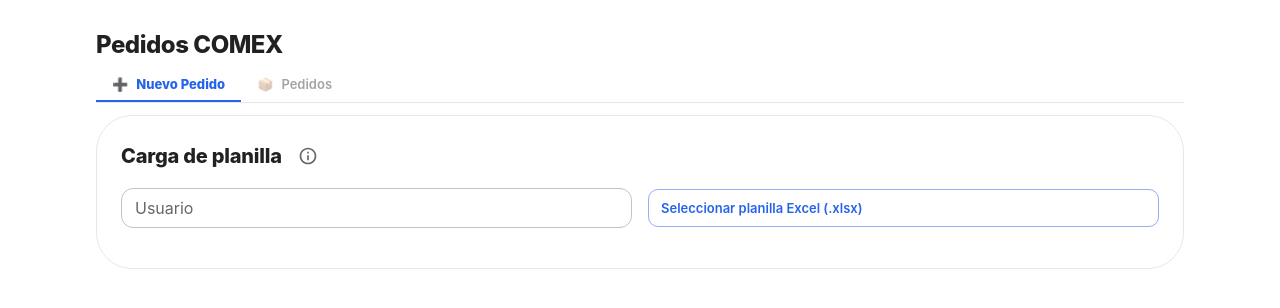
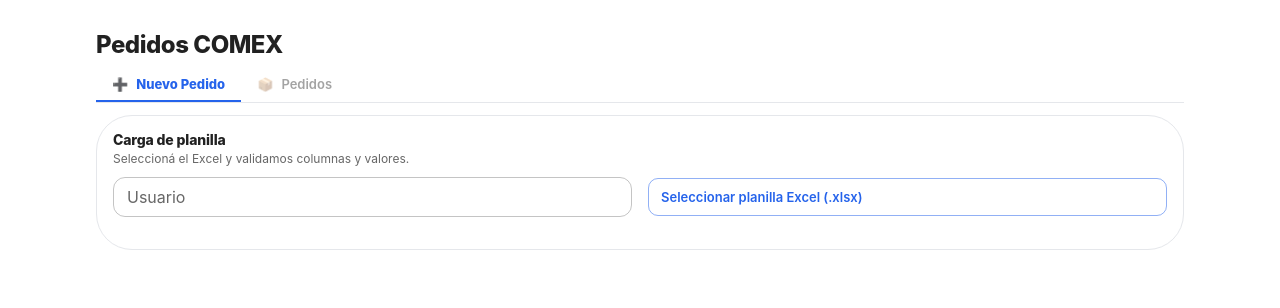
Before and after one commit to brandatta/comex-vicomx, a React (Vite) app in the folder client/: page / in a window 1280 px wide. Shown: the top 308 px of the page. Built offline with nearby package versions, Linux system fonts and the light colour scheme.

Commit message:
Update SectionCard.jsx

```diff
--- a/client/src/components/SectionCard.jsx
+++ b/client/src/components/SectionCard.jsx
@@ -1,39 +1,50 @@
 import { Paper, Box, Typography } from "@mui/material";
-import InfoTip from "./InfoTip.jsx";
 
-export default function SectionCard({ title, subtitle, children }) {
+export default function SectionCard({ title, subtitle, footer, children }) {
   return (
     <Paper
       elevation={0}
       sx={{
-        p: 3,
-        mb: 3,
+        p: 2,            // más compacto
+        mb: 2,
         border: "1px solid #e5e7eb",
         borderRadius: 3,
         backgroundColor: "#ffffff",
       }}
     >
       {(title || subtitle) && (
-        <Box
-          display="flex"
-          alignItems="center"
-          gap={1}
-          mb={2}
-        >
+        <Box mb={1.25}>
           {title && (
             <Typography
               variant="h6"
-              sx={{ fontWeight: 800, letterSpacing: "-0.01em" }}
+              sx={{
+                fontWeight: 800,
+                letterSpacing: "-0.01em",
+                fontSize: 14,
+                lineHeight: 1.2,
+              }}
             >
               {title}
             </Typography>
           )}
-
-          {subtitle ? <InfoTip title={subtitle} /> : null}
+          {subtitle && (
+            <Typography
+              variant="body2"
+              sx={{ color: "text.secondary", mt: 0.25, fontSize: 12, lineHeight: 1.35 }}
+            >
+              {subtitle}
+            </Typography>
+          )}
         </Box>
       )}
 
       {children}
+
+      {footer ? (
+        <Box mt={1.25} display="flex" justifyContent="flex-end" gap={1} flexWrap="wrap">
+          {footer}
+        </Box>
+      ) : null}
     </Paper>
   );
 }
```
